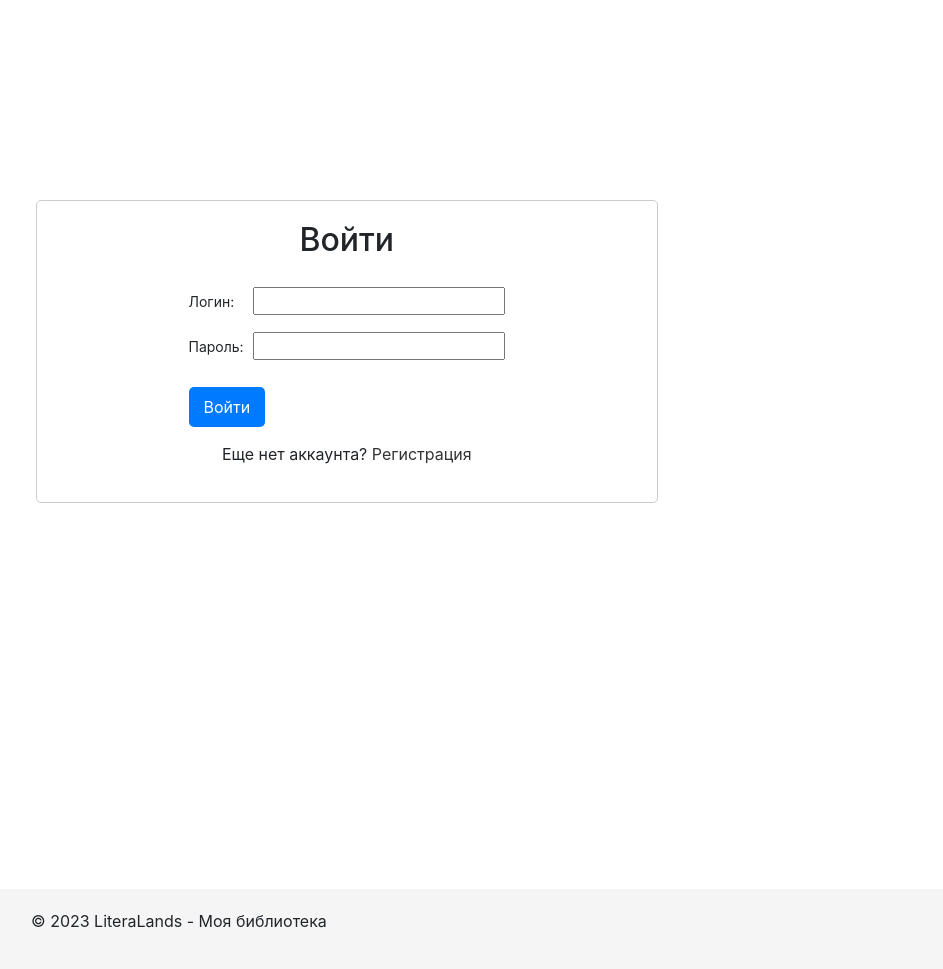
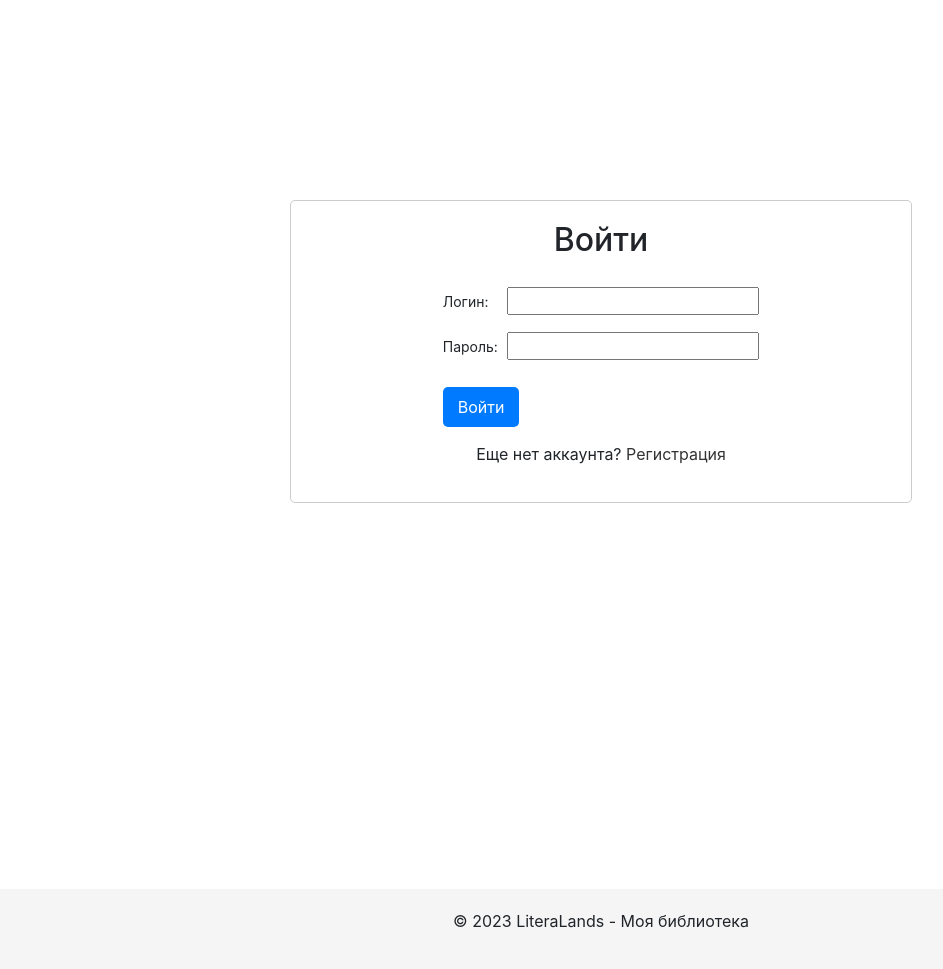
Before and after one commit to nadushka89/library, a Flask app: page /login in a window 1280 px wide. Shown: the part 346-1315 px from the top of the page, without its empty margins (39-982 px from the left). Run offline with Flask 3, Linux system fonts and the light colour scheme; some libraries are stand-ins or nearby versions.

Commit message:
added html

```diff
--- a/app/templates/base.html
+++ b/app/templates/base.html
@@ -97,8 +97,8 @@
     {% block content %}
     {% endblock %}
 </main>
-<footer class="footer">
-    <div class="content center">
+<footer class="footer center">
+    <div class="content footer_content">
         <p>&copy; 2023 LiteraLands - Моя библиотека</p>
     </div>
 </footer>
--- a/app/templates/books_details.html
+++ b/app/templates/books_details.html
@@ -16,7 +16,7 @@
 </div>
     <div class="details">
       <div class="cover">
-        <img src="{{ book.cover_image or url_for('static', filename='image/no_cover.jpg') }}" alt="Обложка книги: {{ book.title }}" style="max-width: 300px; height: 375px" />
+        <img src="{{ book.cover_image or url_for('static', filename='image/no_cover.jpg') }}" alt="Обложка книги: {{ book.title }}"  class="cover_image"/>
       </div>
       <div>
         <h2 class="title title__left">{{ book.title }}</h2>
@@ -74,7 +74,7 @@
       </form>
       <form id="ratingForm" data-url="{{ url_for('rate_book', google_id=book.google_id) }}" method="post">
         <div class="comments-section">
-          <h4>Комментарии:</h4>
+          <h4 class="title">Комментарии:</h4>
           {% for comment in comments %}
           <div class="comment">
             <div class="comment-avatar">
@@ -90,7 +90,7 @@
         </div>
 
         <div class="ratings-section" id="ratingsSection">
-          <h4>Рейтинг:</h4>
+          <h4 class="title">Рейтинг:</h4>
           {% for rating in ratings %}
           <div class="rating"><strong>{{ rating.user.username }}</strong>: {{ rating.rate }}/5</div>
           {% endfor %}
--- a/app/templates/login.html
+++ b/app/templates/login.html
@@ -1,19 +1,20 @@
-{% extends 'base.html' %}
+{% extends 'base.html' %} {% block content %}
+<div class="login">
+<div class="login_form">
+  <h2 class="login_header center">Войти</h2>
 
-{% block content %}
-<div class="login_form center">
-    <h2 class="login_header">Войти</h2>
     <form action="/login" method="post">
       <div class="login-group">
         <label for="username" class="login-group-item">Логин:</label>
-            <input type="text" id="username" name="username" required>
+        <input type="text" id="username" name="username" required />
       </div>
       <div class="login-group">
         <label for="password" class="login-group-item">Пароль:</label>
-            <input type="password" id="password" name="password" required>
+        <input type="password" id="password" name="password" required />
       </div>
       <button type="submit" class="login-group-button">Войти</button>
     </form>
     <p>Еще нет аккаунта? <a href="/register">Регистрация</a></p>
   </div>
+</div>
 {% endblock %}
--- a/app/templates/profile.html
+++ b/app/templates/profile.html
@@ -51,7 +51,7 @@
           <div class="list-display-item">
             <a href="{{ url_for('my_books', list_id=list.id) }}" class="profile_list">
               <img src="{{ first_book.cover_image if first_book and first_book.cover_image else url_for('static', filename='image/no_cover.jpg') }}" alt="Обложка книги из списка {{ list.name }}" />
-              <h5>{{ list.name }} ({{ list.books.all()|length }})</h4>
+              <h5 class="book__title">{{ list.name }} ({{ list.books.all()|length }})</h4>
             </a>
 
             <span class="edit-list" onclick="editList('{{ list.id }}', '{{ list.name }}')">🖋</span>
```
Also changed, not shown: app/templates/register.html (+6 -5 lines). Lines whose indentation alone changed are shown as unchanged.
